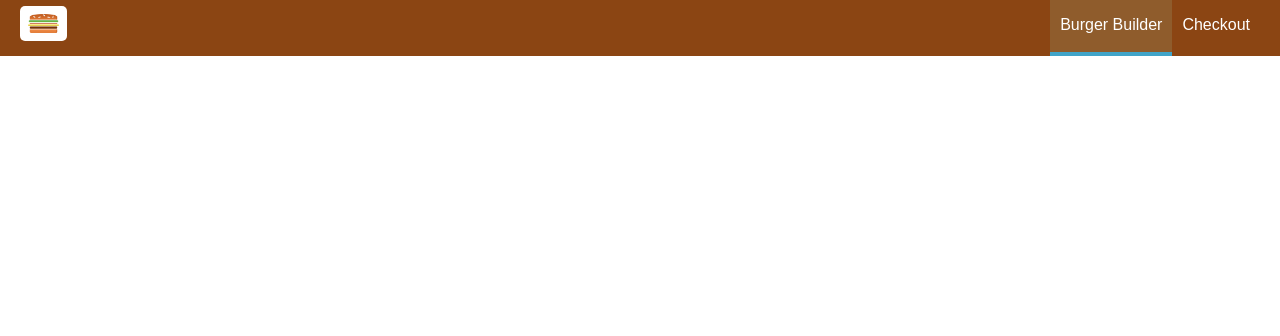
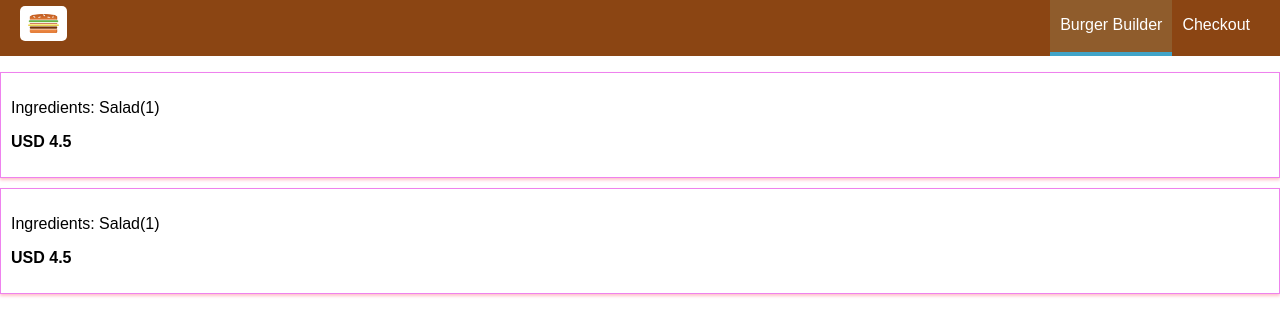
Before and after one commit to Nachiket75/ReactIntro, a React app: page /orders in a window 1280 px wide. Shown: the top 336 px of the page. Built offline with nearby package versions, Linux system fonts and the light colour scheme; a web font is replaced by a local one.

Commit message:
Added Orders.js  to show user orders.

```diff
--- a/src/App.js
+++ b/src/App.js
@@ -3,6 +3,7 @@ import Layout from './components/Layout/Layout'
 import BurgerBuilder from './containers/BurgerBuilder/BergerBuilder'
 import Checkout from './containers/Checkout/Checkout'
 import {Route,Switch} from 'react-router-dom'
+import Orders from './containers/Orders/Orders'
 class App extends Component {
   render() {
     return (
@@ -10,6 +11,7 @@ class App extends Component {
         <Layout>
           <Switch>
             <Route path="/checkout"  component={Checkout}/>
+            <Route path="/orders" component={Orders}/>
             <Route path="/" exact component={BurgerBuilder} />
           </Switch>
         </Layout>
--- /dev/null
+++ b/src/components/Order/Order.css
@@ -0,0 +1,8 @@
+.Order {
+    width: 100%;
+    border:1px solid violet;
+    box-shadow: 0 2px 3px pink;
+    padding:10px;
+    margin:10px auto;
+    box-sizing: border-box;
+}
--- /dev/null
+++ b/src/components/Order/Order.js
@@ -0,0 +1,10 @@
+import React from 'react'
+import classes from './Order.css'
+const order = (props) => (
+    <div className={classes.Order}>
+        <p>Ingredients: Salad(1)</p>
+        <p><strong>USD 4.5</strong></p>
+    </div>
+)
+
+export default order;
--- /dev/null
+++ b/src/containers/Orders/Orders.js
@@ -0,0 +1,14 @@
+import React,{Component} from 'react'
+import Order from '../../components/Order/Order'
+class Orders extends Component {
+    render(){
+        return(
+            <div>
+                <Order/>
+                <Order/>
+            </div>
+        )
+    }
+}
+
+export default Orders;
```
